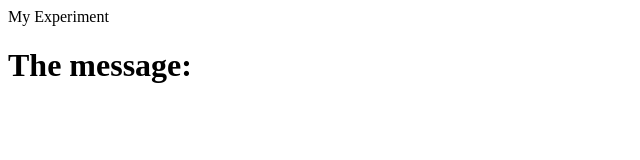
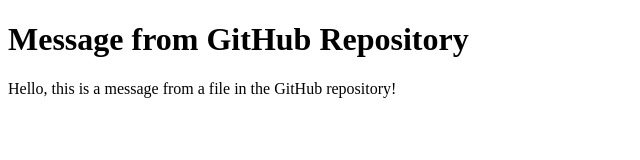
Before and after one commit to Ashirvaad1/Experiment, a plain HTML site: page index.html in a window 1280 px wide. Shown: the whole page, without its empty margins (0-640 px from the left). Drawn offline with Linux system fonts and the light colour scheme.

Commit message:
index.html

```diff
--- a/index.html
+++ b/index.html
@@ -1,7 +1,30 @@
-<html>
-  <title>Experiment</title>
-  <head>My Experiment</head>
-  <body>
-    <h1>The message: </h1>
-  </body>
+<!DOCTYPE html>
+<html lang="en">
+<head>
+    <meta charset="UTF-8">
+    <meta name="viewport" content="width=device-width, initial-scale=1.0">
+    <title>Display Message from File</title>
+</head>
+<body>
+    <h1>Message from GitHub Repository</h1>
+    <div id="message-container">Loading message...</div>
+    <script>
+        function fetchMessage() {
+            fetch('message.txt')
+                .then(response => {
+                    if (!response.ok) {
+                        throw new Error('Network response was not ok ' + response.statusText);
+                    }
+                    return response.text();
+                })
+                .then(data => {
+                    document.getElementById('message-container').innerText = data;
+                })
+                .catch(error => {
+                    document.getElementById('message-container').innerText = 'Error: ' + error;
+                });
+        }
+      window.onload = fetchMessage;
+    </script>
+</body>
 </html>
```
